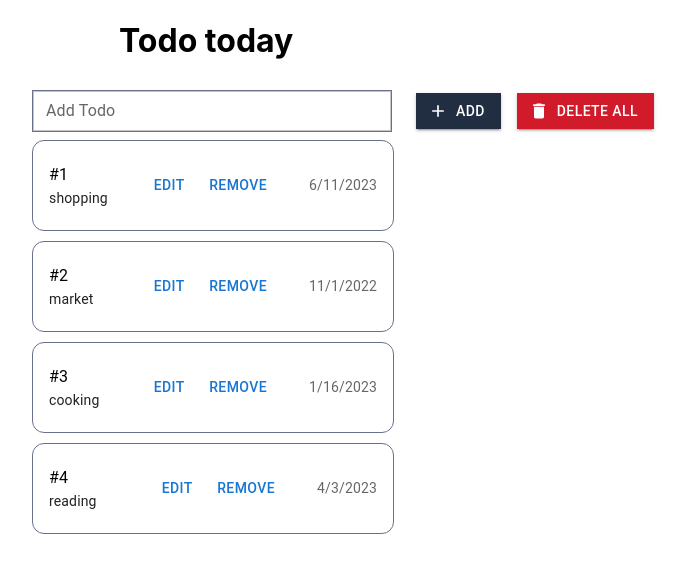
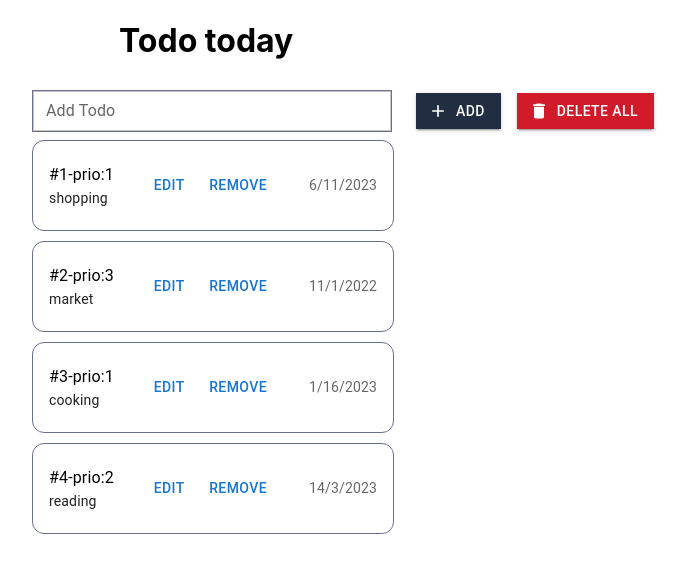
Before and after one commit to andregeorgi/todo, a React (Create React App) app: page / in a window 1280 px wide. Shown: the top 572 px of the page, without its empty margins (51-737 px from the left). Built offline with nearby package versions, Linux system fonts and the light colour scheme.

Commit message:
implement logic for prio field

```diff
--- a/src/components/ListComponent/ListComponent.jsx
+++ b/src/components/ListComponent/ListComponent.jsx
@@ -1,5 +1,6 @@
 import React, { useState } from "react";
 import AddButton from "../AddButton";
+import Button from "@mui/material/Button";
 import TextInput from "../TextInput";
 import Todo from "../Todo/Todo";
 import Stack from "@mui/material/Stack";
@@ -11,23 +12,28 @@ import Typography from "@mui/material/Typography";
 import DialogTitle from "@mui/material/DialogTitle";
 import IconButton from "@mui/material/IconButton";
 import CloseIcon from "@mui/icons-material/Close";
+import EditIcon from "@mui/icons-material/Edit";
 import ClearIcon from "@mui/icons-material/Clear";
 import AddIcon from "@mui/icons-material/Add";
 import DeleteIcon from "@mui/icons-material/Delete";
 
 function ListComponent() {
   const toDo = [
-    { numberTodo: 1, content: "shopping", date: "6/11/2023" },
-    { numberTodo: 2, content: "market", date: "11/1/2022" },
-    { numberTodo: 3, content: "cooking", date: "1/16/2023" },
-    { numberTodo: 4, content: "reading", date: "4/3/2023" },
+    { numberTodo: 0, prio: 1, content: "shopping", date: "6/11/2023" },
+    { numberTodo: 1, prio: 3, content: "market", date: "11/1/2022" },
+    { numberTodo: 2, prio: 1, content: "cooking", date: "1/16/2023" },
+    { numberTodo: 3, prio: 2, content: "reading", date: "14/3/2023" },
   ];
   const [currentText, setCurrentText] = useState("");
   const [list, setList] = useState(toDo);
   const [currentTodo, setCurrentTodo] = useState(null);
   const [open, setOpen] = useState(false);
+  const [currentCounter, setCurrentCounter] = useState(1);
 
-  const handleClose = () => setOpen(false);
+  const handleClose = () => {
+    setList(toDo);
+    setOpen(false);
+  };
   const handleOpen = (todoNumber) => {
     setOpen(true);
     setCurrentTodo(todoNumber);
@@ -43,15 +49,33 @@ function ListComponent() {
     left: "50%",
     transform: "translate(-50%, -50%)",
     width: 600,
-    height: 350,
     bgcolor: "background.paper",
     border: "2px solid #fff",
     boxShadow: 24,
     p: 4,
+    padding: 0,
   };
 
   function handleTextInput(newText) {
     setCurrentText(newText);
+  }
+
+  function handleEdit() {
+    handleTextInputEdit();
+    const newList = list.map((item) => {
+      if (item.numberTodo === currentTodo) {
+        if (item.prio < 3) {
+          const updatedItem = {
+            ...item,
+            prio: currentCounter,
+          };
+
+          return updatedItem;
+        }
+      }
+      return item;
+    });
+    setList(newList);
   }
 
   function handleTextInputEdit() {
@@ -76,6 +100,14 @@ function ListComponent() {
     );
   }
 
+  function handleIncrement() {
+    setCurrentCounter(list[currentTodo].prio + 1);
+  }
+
+  function handleDecrement() {
+    setCurrentCounter(list[currentTodo].prio - 1);
+  }
+
   return (
     <>
       <div>
@@ -92,6 +124,7 @@ function ListComponent() {
             onClick={() => {
               const newItem = {
                 numberTodo: list.length + 1,
+                prio: 1,
                 content: currentText,
                 date: new Date().toLocaleDateString(),
               };
@@ -105,28 +138,54 @@ function ListComponent() {
             icon={<DeleteIcon />}
             onClick={() => setList([])}
           />
-
+        </Stack>
+      </div>
+      <div>
+        {list.map((item, index) => (
+          <Todo
+            key={index}
+            toDo={item}
+            onClickRemove={() => handleRemove(item.numberTodo)}
+            onClickEdit={() => handleOpen(item.numberTodo)}
+          />
+        ))}
         <Modal
           open={open}
           onClose={handleClose}
           aria-labelledby="modal-modal-title"
           aria-describedby="modal-modal-description"
         >
-            <Box sx={style}>
+          <div>
+            <Box sx={style} style={{ borderRadius: 10 }}>
+              <div style={{ marginBottom: 70, marginTop: 20 }}>
                 <Typography
                   id="modal-modal-title"
                   variant="h5"
                   component="h2"
-                style={{ fontWeight: "bold", paddingBottom: 115 }}
+                  style={{ fontWeight: "bold" }}
                 >
                   Fill in the input field
                 </Typography>
-
+              </div>
+              <div>
                 <TextInput
                   label="Edit Todo"
                   style={{ fontWeight: "bold" }}
+                  defaultValue={list[currentTodo]?.content} //daca nu exista list[currentTodo], iti da null
                   setTodo={(e) => setCurrentText(e.target.value)}
                 ></TextInput>
+              </div>
+
+              <Box>
+                <div>
+                  <Typography>Change priority:</Typography>
+                </div>
+                <div style={{ display: "flex" }}>
+                  <Button onClick={handleDecrement}>-</Button>
+                  <Box sx={{ textAlign: "center", m: 1 }}>{currentCounter}</Box>
+                  <Button onClick={handleIncrement}>+</Button>
+                </div>
+              </Box>
 
               <DialogTitle sx={{ m: 0, p: 2 }}>
                 <IconButton
@@ -142,7 +201,7 @@ function ListComponent() {
                   <CloseIcon />
                 </IconButton>
               </DialogTitle>
-              <DialogActions style={{ paddingTop: 104 }}>
+              <DialogActions>
                 <AddButton
                   label="Cancel"
                   variant="text"
@@ -152,28 +211,16 @@ function ListComponent() {
                 />
 
                 <AddButton
-                  label="Add"
+                  label="Edit"
                   variant="contained"
                   backgroundColor="#212d40"
-                  icon={<AddIcon />}
-                  onClick={handleTextInputEdit}
-                >
-                  Save
-                </AddButton>
+                  icon={<EditIcon />}
+                  onClick={handleEdit}
+                ></AddButton>
               </DialogActions>
             </Box>
+          </div>
         </Modal>
-        </Stack>
-      </div>
-      <div>
-        {list.map((item, index) => (
-          <Todo
-            key={index}
-            toDo={item}
-            onClickRemove={() => handleRemove(item.numberTodo)}
-            onClickEdit={() => handleOpen(item.numberTodo)}
-          />
-        ))}
       </div>
     </>
   );
--- a/src/components/TextInput/TextInput.jsx
+++ b/src/components/TextInput/TextInput.jsx
@@ -3,7 +3,7 @@ import Box from "@mui/material/Box";
 import TextField from "@mui/material/TextField";
 
 function TextInput(props) {
-  const [text, setText] = useState("");
+  const [text, setText] = useState(props.defaultValue ?? "");
 
   function handleText(event) {
     props.setTodo(event);
--- a/src/components/Todo/Todo.jsx
+++ b/src/components/Todo/Todo.jsx
@@ -9,6 +9,7 @@ function Todo(props) {
   const { toDo } = props;
   return (
     <div className="border-box">
+      <div>
         <List
           sx={{
             width: "100%",
@@ -19,7 +20,12 @@ function Todo(props) {
         >
           <ListItem className="margin-left">
             <ListItemText
-            primary={<span>{"#" + toDo.numberTodo}</span>}
+              primary={
+                <div>
+                  <span>{"#" + toDo.numberTodo++}</span>
+                  <span>{"-prio:" + toDo.prio}</span>
+                </div>
+              }
               secondary={
                 <Typography
                   sx={{ display: "inline" }}
@@ -51,6 +57,7 @@ function Todo(props) {
           </ListItem>
         </List>
       </div>
+    </div>
   );
 }
 
```
Lines whose indentation alone changed are shown as unchanged.
